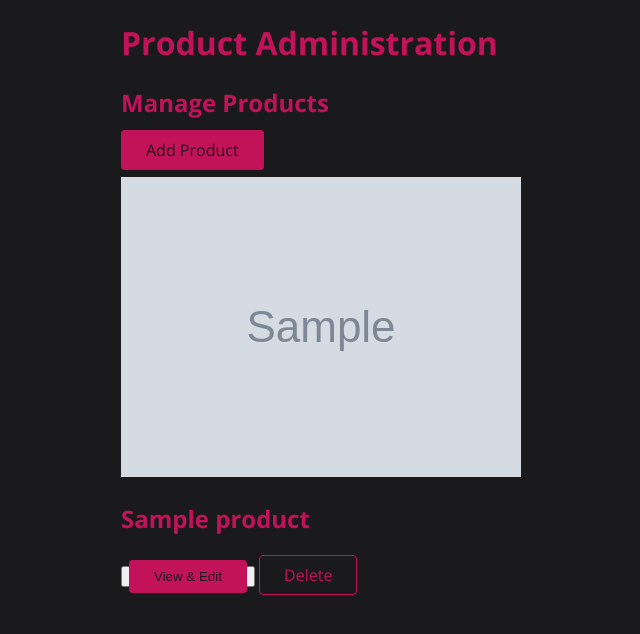
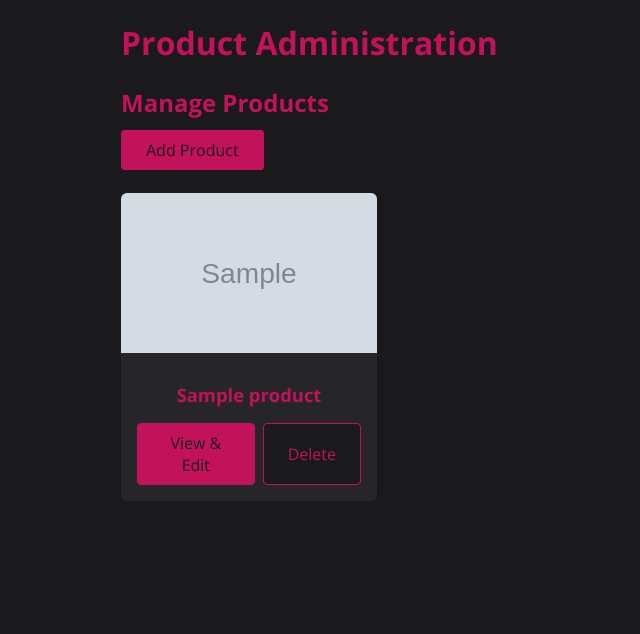
Before and after one commit to aziemp66/Borneo-Full-Online-Shop, a Node server app: template views/admin/products/all-products.ejs in a window 1280 px wide. Shown: the part 80-714 px from the top of the page, without its empty margins (119-759 px from the left). Run offline with Node 20, Linux system fonts and the light colour scheme; the template is opened without the code that fills it: most values are stand-ins (such as "Sample title", 1, 10 or a date in 2020); grey boxes marked "Sample" are stand-in pictures; some libraries are stand-ins or nearby versions.

Commit message:
Styling Product Items

```diff
--- /dev/null
+++ b/public/styles/products.css
@@ -0,0 +1,34 @@
+#products-grid {
+    margin: var(--space-8) auto;
+    display: grid;
+    grid-template-columns: repeat(auto-fill, minmax(15rem, 1fr));
+    gap: var(--space-4);
+}
+.product-item {
+    border-radius: var(--border-radius-medium);
+    text-align: center;
+    background-color: var(--color-gray-300);
+    overflow: hidden;
+}
+
+.product-item img {
+    width: 100%;
+    height: 10rem;
+    object-fit: cover;
+}
+
+.product-item-content {
+    padding: var(--space-4);
+}
+
+.product-item-content h2 {
+    font-size: 1.15rem;
+    margin: var(--space-2);
+}
+
+.product-item-actions {
+    justify-content: center;
+    display: flex;
+    gap: var(--space-2);
+    margin-top: var(--space-4);
+}
--- a/views/admin/products/all-products.ejs
+++ b/views/admin/products/all-products.ejs
@@ -3,6 +3,7 @@
     <head>
         <!-- prettier-ignore -->
         <%- include("../../shared/includes/head", { pageTitle : "All Products"}) %>
+        <link rel="stylesheet" href="/styles/products.css" />
     </head>
     <body>
         <%- include("../../shared/includes/header") %>
@@ -13,7 +14,7 @@
                 <p><a href="/admin/products/new" class="btn">Add Product</a></p>
             </section>
             <section>
-                <ul>
+                <ul id="products-grid">
                     <% for (const product of products) { %>
                     <li>
                         <!-- prettier-ignore -->
--- a/views/admin/products/includes/product-item.ejs
+++ b/views/admin/products/includes/product-item.ejs
@@ -1,12 +1,12 @@
-<article>
+<article class="product-item">
     <img src="<%= product.imageUrl %>" alt="<%= product.title %>" />
-    <h2><%= product.title %></h2>
-    <div>
-        <button>
+    <div class="product-item-content">
+        <h2><%= product.title %></h2>
+        <div class="product-item-actions">
             <a href="/admin/products/<%= product.id %>" class="btn"
                 >View & Edit</a
             >
-        </button>
-        <button class="btn btn-alt">Delete</button>
+            <button class="btn btn-alt">Delete</button>
+        </div>
     </div>
 </article>
```
Also changed, not shown: product-data/images/ad4caf9b-8602-494c-b27a-2053a2911832-Frame 54.png (added).
